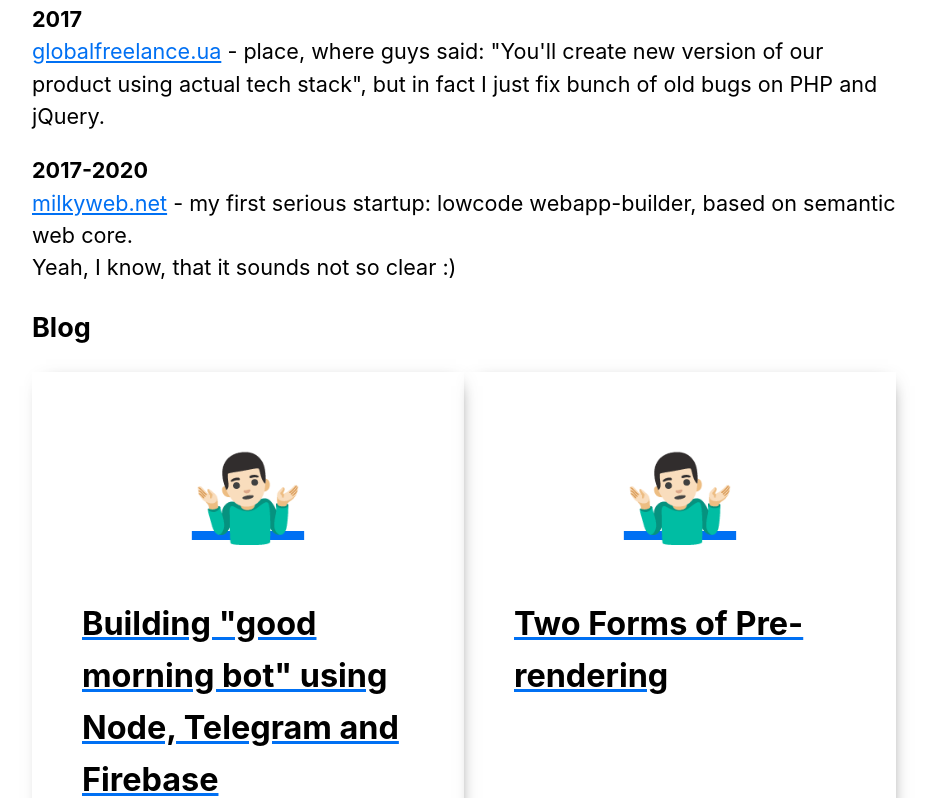
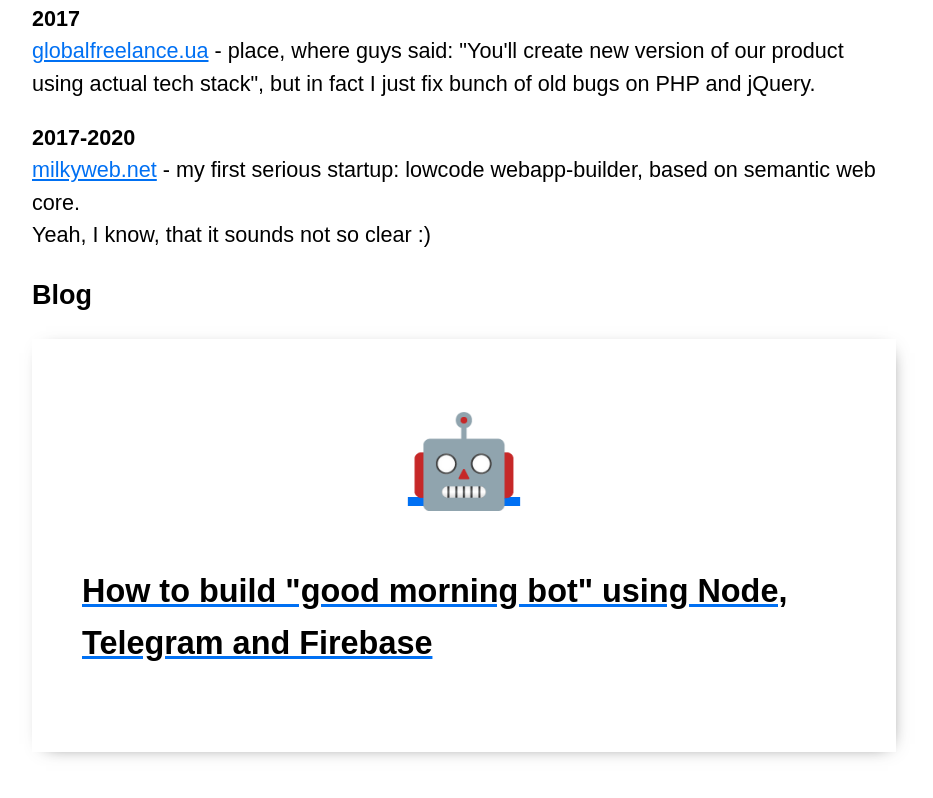
Before and after one commit to vkhrystych/vkhrystych.dev, a Next.js app: page / in a window 1280 px wide. Shown: the part 976-1774 px from the top of the page, without its empty margins (176-1109 px from the left). Built offline with nearby package versions, Linux system fonts and the light colour scheme.

Commit message:
remove mock post, update styles

```diff
--- a/components/PostCard.js
+++ b/components/PostCard.js
@@ -2,16 +2,16 @@ import Link from "next/link";
 
 import styles from "./postcard.module.scss";
 
-export default ({ title, href, as }) => {
+export default ({ post, href, as }) => {
   return (
     <Link href={href} as={as}>
       <a className={styles.card}>
         {/* <img
         src={`/images/posts/creating-good-morning-bot-using-nodejs-telegram-and-firebase/post-avatar.png`}
       />{" "} */}
-        <span className={styles.emoji}>🤷🏻‍♂️</span>
+        <span className={styles.emoji}>{post.emoji}</span>
 
-        <h3>{title}</h3>
+        <h3>{post.title}</h3>
       </a>
     </Link>
   );
--- a/components/layout.js
+++ b/components/layout.js
@@ -24,7 +24,7 @@ export default ({ children, home }) => {
         <meta name="twitter:card" content="summary_large_image" />
       </Head>
 
-      <main>{children}</main>
+      <main className="main">{children}</main>
 
       {!home && (
         <div className={styles.backToHome}>
--- a/components/layout.module.scss
+++ b/components/layout.module.scss
@@ -1,7 +1,3 @@
-.af {
-  background: #282c35;
-}
-
 .container {
   padding: 0 1rem;
   max-width: 900px;
--- a/lib/posts.js
+++ b/lib/posts.js
@@ -19,6 +19,7 @@ export function getSortedPostsData() {
 
     // Use gray-matter to parse the post metadata section
     const matterResult = matter(fileContents);
+    console.log(matterResult);
 
     // Combine the data with the id
     return {
--- a/pages/__document.js
+++ b/pages/__document.js
@@ -5,6 +5,11 @@ class MyDocument extends Document {
     return (
       <Html lang="en">
         <Head>
+          <link
+            href="https://fonts.googleapis.com/css2?family=Poppins:wght@300;600&display=swap"
+            rel="stylesheet"
+          ></link>
+          >
           <script
             async
             src="https://www.googletagmanager.com/gtag/js?id=UA-174908859-1"
--- a/pages/index.js
+++ b/pages/index.js
@@ -84,12 +84,12 @@ export default function Home({ allPostsData }) {
       <h2>Blog</h2>
 
       <div className={indexPageStyles.blog}>
-        {allPostsData.map(({ id, title }) => (
+        {allPostsData.map((post) => (
           <PostCard
-            key={id}
-            title={title}
+            key={post.id}
+            post={post}
             href="/blog/[id]"
-            as={`/blog/${id}`}
+            as={`/blog/${post.id}`}
           />
         ))}
       </div>
--- a/posts/creating-good-morning-bot-using-nodejs-telegram-and-firebase.md
+++ b/posts/creating-good-morning-bot-using-nodejs-telegram-and-firebase.md
@@ -1,11 +1,26 @@
 ---
-title: 'Building "good morning bot" using Node, Telegram and Firebase'
+title: 'How to build "good morning bot" using Node, Telegram and Firebase'
 date: "2020-08-09"
+emoji: "🤖"
 ---
 
-Next.js has two forms of pre-rendering: **Static Generation** and **Server-side Rendering**. The difference is in **when** it generates the HTML for a page.
+One morning I understood, that I need a bot, that'll be meet me with actual news and weather for this morning. Because, why not? Let's remember [what the genius said](https://en.wikipedia.org/wiki/Three_Laws_of_Robotics):
 
-- **Static Generation** is the pre-rendering method that generates the HTML at **build time**. The pre-rendered HTML is then _reused_ on each request.
-- **Server-side Rendering** is the pre-rendering method that generates the HTML on **each request**.
+- A robot may not injure a human being or, through inaction, allow a human being to come to harm.
+- A robot must obey the orders given it by human beings except where such orders would conflict with the First Law
 
-Importantly, Next.js lets you **choose** which pre-rendering form to use for each page. You can create a "hybrid" Next.js app by using Static Generation for most pages and using Server-side Rendering for others.
+So, after we've dealt with the legal side of the business, we can start 👀
+
+## Goal
+
+Build the bot, that send message to you every morning with formatted links to the actual news and weather summary.
+
+## Setup
+
+We'll use **NodeJS** like a server and cron-manager, **Firebase** for storing our data and **Telegram** as messenger, because I'm a huge fan of this messenger 🥰
+
+Of course, you need to install Node on your computer and has accounts in [Firebase](https://firebase.google.com/) and [Telegram](https://telegram.org/).
+
+## Let's do this, captain
+
+First of all we need to create new bot with @botfather in Telegram. It's very easy - just start your conversation with @botfather, than type /newbot command and send the name of your new bot. After that you'll receive message with the token.
--- a/posts/first.md
+++ /dev/null
@@ -1,11 +0,0 @@
----
-title: "Two Forms of Pre-rendering"
-date: "2020-01-01"
----
-
-Next.js has two forms of pre-rendering: **Static Generation** and **Server-side Rendering**. The difference is in **when** it generates the HTML for a page.
-
-- **Static Generation** is the pre-rendering method that generates the HTML at **build time**. The pre-rendered HTML is then _reused_ on each request.
-- **Server-side Rendering** is the pre-rendering method that generates the HTML on **each request**.
-
-Importantly, Next.js lets you **choose** which pre-rendering form to use for each page. You can create a "hybrid" Next.js app by using Static Generation for most pages and using Server-side Rendering for others.
--- a/styles/global.css
+++ b/styles/global.css
@@ -2,10 +2,9 @@ html,
 body {
   padding: 0;
   margin: 0;
-  font-family: -apple-system, BlinkMacSystemFont, Segoe UI, Roboto, Oxygen,
-    Ubuntu, Cantarell, Fira Sans, Droid Sans, Helvetica Neue, sans-serif;
   line-height: 1.6;
   font-size: 18px;
+  font-family: "Poppins", sans-serif;
 }
 
 * {
--- a/styles/utils.module.css
+++ b/styles/utils.module.css
@@ -1,3 +1,9 @@
+.post {
+  background: #fff;
+  padding: 30px 50px;
+  border-radius: 15px;
+}
+
 .heading2Xl {
   font-size: 2.5rem;
   line-height: 1.2;
```
Also changed, not shown: pages/blog/[id].js (+10 -2 lines).
